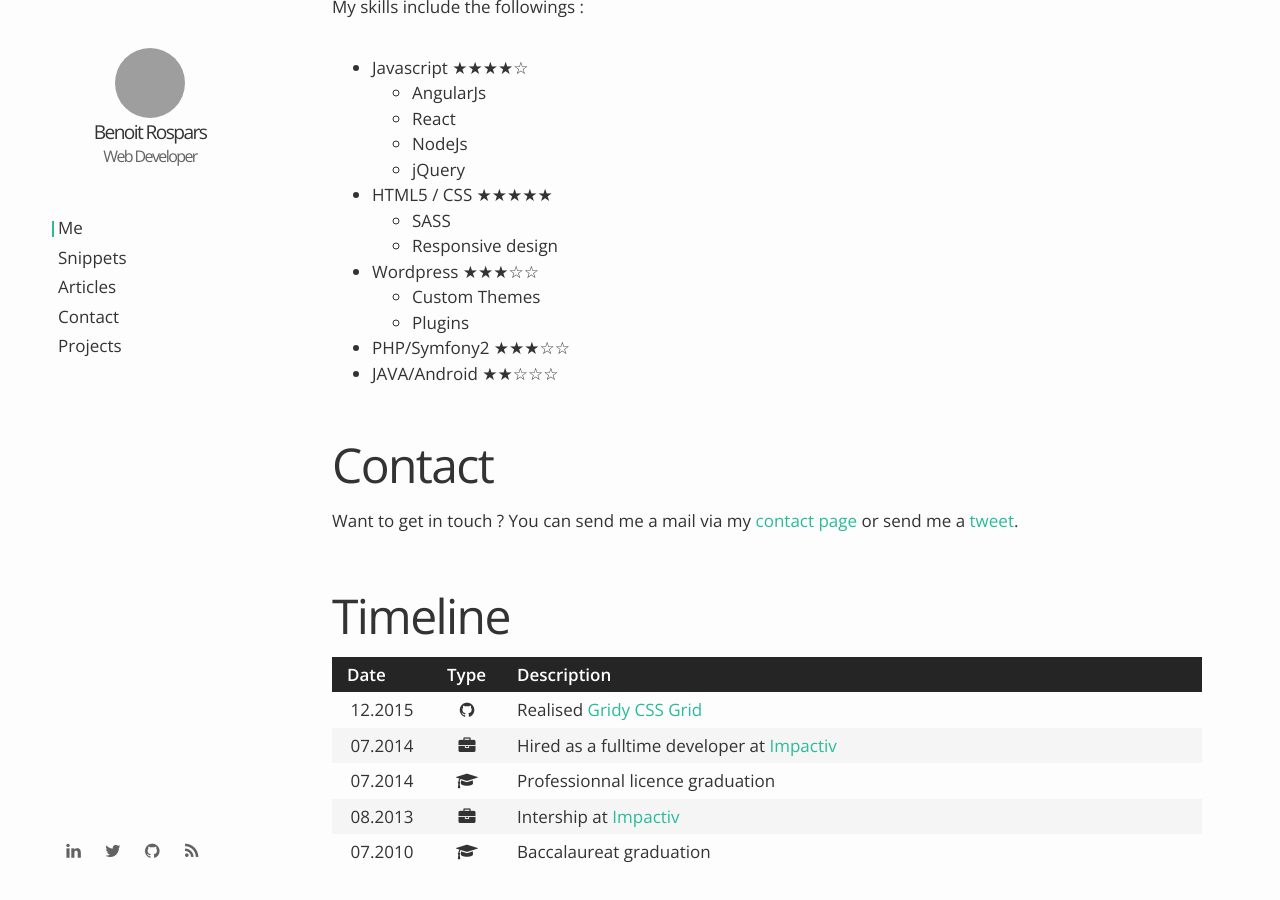
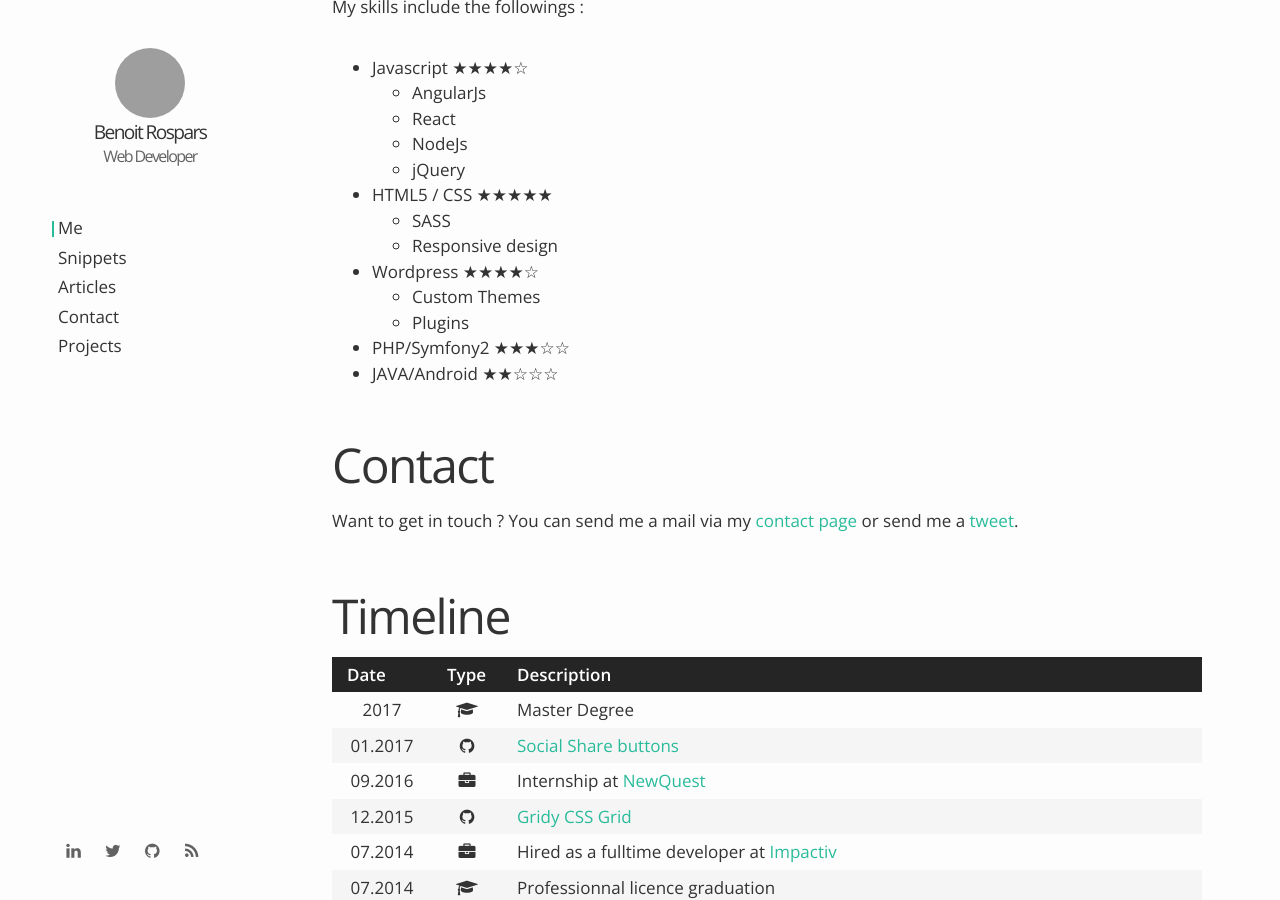
Before and after one commit to brospars/benoit.rospars.me, a Jekyll site: the page built from index.html, in a window 1280 px wide and 900 px high, scrolled down 869 px. Built offline with Jekyll 4.4.1, drawn with Linux system fonts in a browser that asks for light colours; nearby versions of some CDN libraries; grey boxes are pictures that could not be loaded.

Commit message:
update achievement timeline

```diff
--- a/index.html
+++ b/index.html
@@ -30,7 +30,7 @@ layout: default
             </ul>
         </li>
         <li>
-            Wordpress ★★★☆☆
+            Wordpress ★★★★☆
             <ul>
                 <li>Custom Themes</li>
                 <li>Plugins</li>
@@ -56,9 +56,24 @@ layout: default
         </thead>
         <tbody>
             <tr>
+                <td>2017</td>
+                <td><i class="fa fa-graduation-cap" aria-hidden="true"></i></td>
+                <td>Master Degree</td>
+            </tr>
+            <tr>
+                <td>01.2017</td>
+                <td><i class="fa fa-github" aria-hidden="true"></i></td>
+                <td><a href="https://github.com/brospars/social-share-buttons">Social Share buttons</a></td>
+            </tr>
+            <tr>
+                <td>09.2016</td>
+                <td><i class="fa fa-briefcase" aria-hidden="true"></i></td>
+                <td>Internship at <a href="http://newquest.fr">NewQuest</a></td>
+            </tr>
+            <tr>
                 <td>12.2015</td>
                 <td><i class="fa fa-github" aria-hidden="true"></i></td>
-                <td>Realised <a href="http://brospars.github.io/gridy/">Gridy CSS Grid</a></td>
+                <td><a href="http://brospars.github.io/gridy/">Gridy CSS Grid</a></td>
             </tr>
             <tr>
                 <td>07.2014</td>
```
